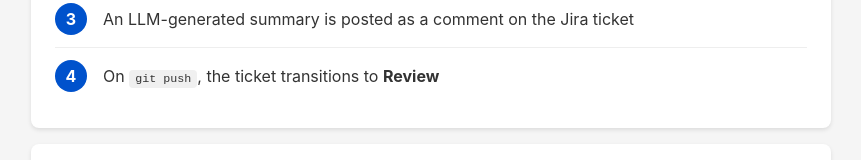
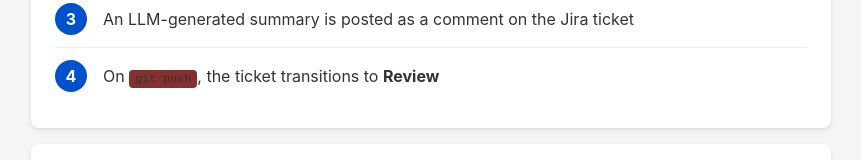
Before and after one commit to arpita0212/tech_talk_repo, a website: page index.html in a window 1280 px wide. Shown: the part 366-526 px from the top of the page, without its empty margins (209-1070 px from the left). Drawn offline with Linux system fonts and the light colour scheme.

Commit message:
[ip] PINTRANET-55 : added the background color

```diff
--- a/index.html
+++ b/index.html
@@ -46,7 +46,7 @@
             flex-shrink: 0;
         }
         code {
-            background: #f0f0f0;
+            background: #862f2f;
             padding: 2px 6px;
             border-radius: 4px;
             font-size: 0.9em;
```
